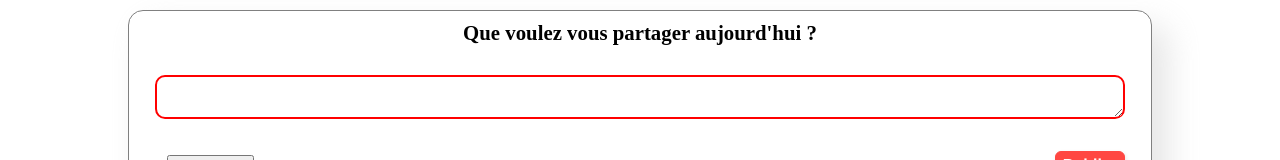
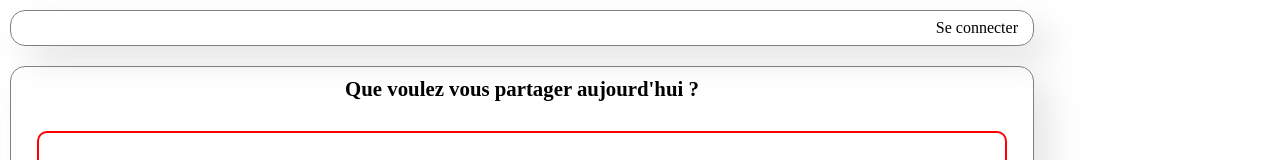
Before and after one commit to bebaile/tablePartagee, a React (Vite) app in the folder frontend/: page / in a window 1280 px wide. Shown: the top 160 px of the page. Built offline with nearby package versions, Linux system fonts and the light colour scheme; no server answers.

Commit message:
création d'une barre de nav basique

```diff
--- a/frontend/src/App.jsx
+++ b/frontend/src/App.jsx
@@ -1,5 +1,6 @@
 import React, { useState } from "react";
 import { BrowserRouter as Router, Routes, Route } from "react-router-dom";
+import NavBar from "@components/NavBar";
 import PublishFeed from "@components/PublishFeed";
 import Connexion from "@pages/Connexion";
 import Login from "@pages/login";
@@ -9,7 +10,7 @@ function App() {
   return (
     <Router>
       <div className="App">
-        {/* <Navbar /> */}
+        <NavBar />
         <Routes>
           <Route path="/" element={<PublishFeed />} />
           <Route path="/connexion" element={<Connexion />} />
--- a/frontend/src/components/NavBar.jsx
+++ b/frontend/src/components/NavBar.jsx
@@ -1,13 +1,55 @@
-import React from "react"axios
+import React, { useState, useContext } from "react";
+import { useNavigate, useLocation, Link } from "react-router-dom";
+import api from "@services/services";
+import Context from "../context/Context";
 
-function Navbar() {
+function NavBar() {
+  const { isConnected, setIsConnected, infoUser, setInfoUser } =
+    useContext(Context);
 
-    return (
-        <>
-        <div>coucou</div>
-        <div>coucou</div>
-        </>
-    )
+  const location = useLocation();
+  const navigate = useNavigate();
+
+  // Cache la bare de navigation si l'on fait défiler la page
+  const [isNavBarVisible, setIsNavBarVisible] = useState(true);
+  document.addEventListener("scroll", () => {
+    setIsNavBarVisible(false);
+    setTimeout(() => {
+      setIsNavBarVisible(true);
+    }, 1000);
+  });
+
+  const handleDisconnect = () => {
+    api.post("/logout").then(() => {
+      setIsConnected(false);
+      sessionStorage.clear("email");
+      sessionStorage.clear("firstname");
+      sessionStorage.clear("isConnected");
+      sessionStorage.clear("lastname");
+      sessionStorage.clear("pseudo");
+      navigate("/");
+      return { isConnected: false };
+    });
+  };
+
+  return (
+    <>
+      <div className="container">
+        <div className={isNavBarVisible ? "navbar" : "hidden-navbar"}>
+          <div id="pseudo">
+            {isConnected ? sessionStorage.getItem("pseudo") : null}
+          </div>
+          <div>
+            {isConnected ? (
+              <div onClick={handleDisconnect}>Se déconnecter</div>
+            ) : (
+              <div>Se connecter</div>
+            )}
+          </div>
+        </div>
+      </div>
+    </>
+  );
 }
 
-export default Navbar
+export default NavBar;
--- a/frontend/src/style.css
+++ b/frontend/src/style.css
@@ -7,8 +7,27 @@
 
 .App {
   display: flex;
+  flex-direction: column;
   justify-content: center;
   min-width: 350px;
+}
+
+.navbar {
+  width: var(--content-width);
+  padding: 0.5rem 1rem;
+  margin: 0;
+  z-index: 6;
+  opacity: 1;
+  display: flex;
+  justify-content: space-between;
+}
+
+.hidden-navbar {
+  display: none;
+}
+
+#pseudo {
+  font-weight: bold;
 }
 
 .container {
```
